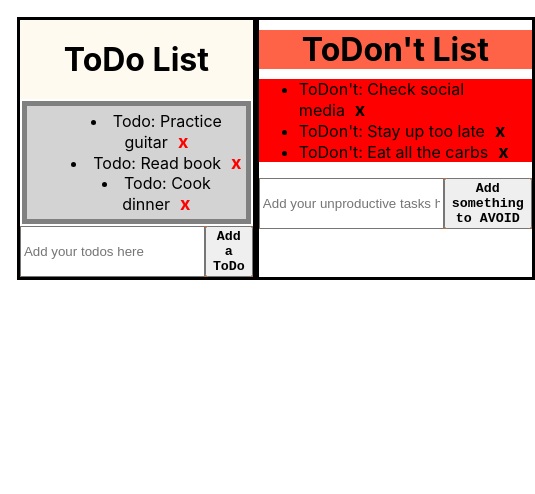
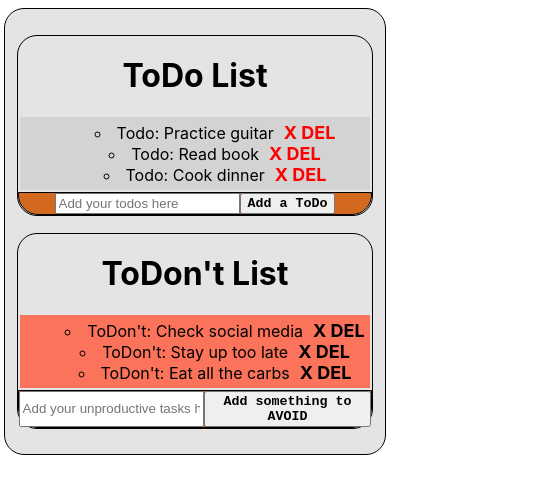
Before and after one commit to csdorman/ToDoList, a React (Create React App) app: page / in a window 390 px wide. Shown: the top 494 px of the page, 535 px wide, since content can reach past the window. Built offline with nearby package versions, Linux system fonts and the light colour scheme.

Commit message:
Finish up with media query and more card-like CSS

```diff
--- a/src/App.css
+++ b/src/App.css
@@ -1,17 +1,29 @@
+@media screen
+  and (max-width: 600px) {
+    .App {
+      flex-direction: column;
+    }
+  }
+
 .App {
   text-align: left;
-  padding: 2vh;
-  border:2px brown;
+  padding: 2vh 2vw;
+  margin: 1vh 1vw;
+  border: 1px solid black;
+  border-radius: 20px;
   display: flex;
+  background-color: rgba(128, 128, 128, 0.212);
 }
 
 .Todo-module {
   flex: 1;
-  border: solid black;
+  border: solid 1px black;
+  border-radius: 20px;
+  margin: 1vh 1vw;
+  padding: 0px;
 }
 
 .Todo-heading {
-  background: floralwhite;
   padding-top: 20px;
   padding-bottom: 20px;
   margin-bottom: 0px;
@@ -21,36 +33,47 @@
 
 .TodoList {
   background-color: lightgray;
-  border: 5px solid grey;
   padding-top: 5px;
   padding-bottom: 5px;
   margin: 2px;
-  text-align: center;
+  text-align:center;
   list-style-position: inside;
+  list-style-type:circle
 }
 
 .Todont-module {
   flex: 1;
-  border: solid black;
+  border: 1px solid black;
+  border-radius: 20px;
+  margin: 1vh 1vw;
 }
 
 .Todont-heading {
-  background-color: tomato;
-  margin-top: 10px;
-  margin-bottom:10px;
+  padding-top: 20px;
+  padding-bottom: 20px;
+  margin-bottom: 0px;
+  margin-top: 0px;
   text-align: center;
 }
 
 .TodontList {
-  background-color: red;
-  margin-top: 0px;
+  background-color: rgba(255, 99, 71, 0.87);
+  padding-top: 5px;
+  padding-bottom: 5px;
+  margin: 2px;
+  text-align:center;
+  list-style-position: inside;
+  list-style-type:circle
 }
 
 /*Trying to get form input and btn centered */
+
 form {
   display: flex;
   background: chocolate;
-  align-content: space-around;
+  border: 1px solid black;
+  border-radius: 0 0 20px 20px;
+  justify-content:center;
 }
 
 button {
--- a/src/App.js
+++ b/src/App.js
@@ -84,7 +84,7 @@ function DeleteTodo( {todo, setTodos}) {
         textDecoration: 'none',
         cursor: "pointer"
       }}
-      >x
+      >X DEL
       </span>
   )
 }
@@ -170,7 +170,7 @@ function DeleteTodont( {todont, setTodonts }) {
         textDecoration: 'none',
         cursor: "pointer"
       }}
-      >x
+      >X DEL
       </span>
   )
 }
```
